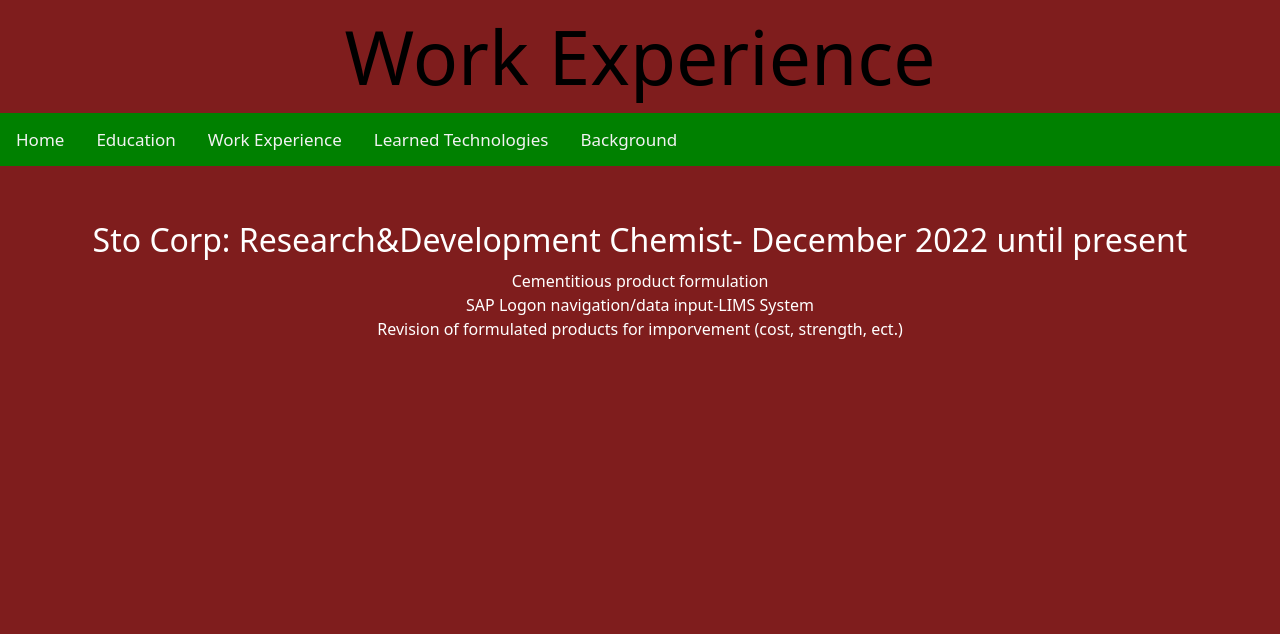
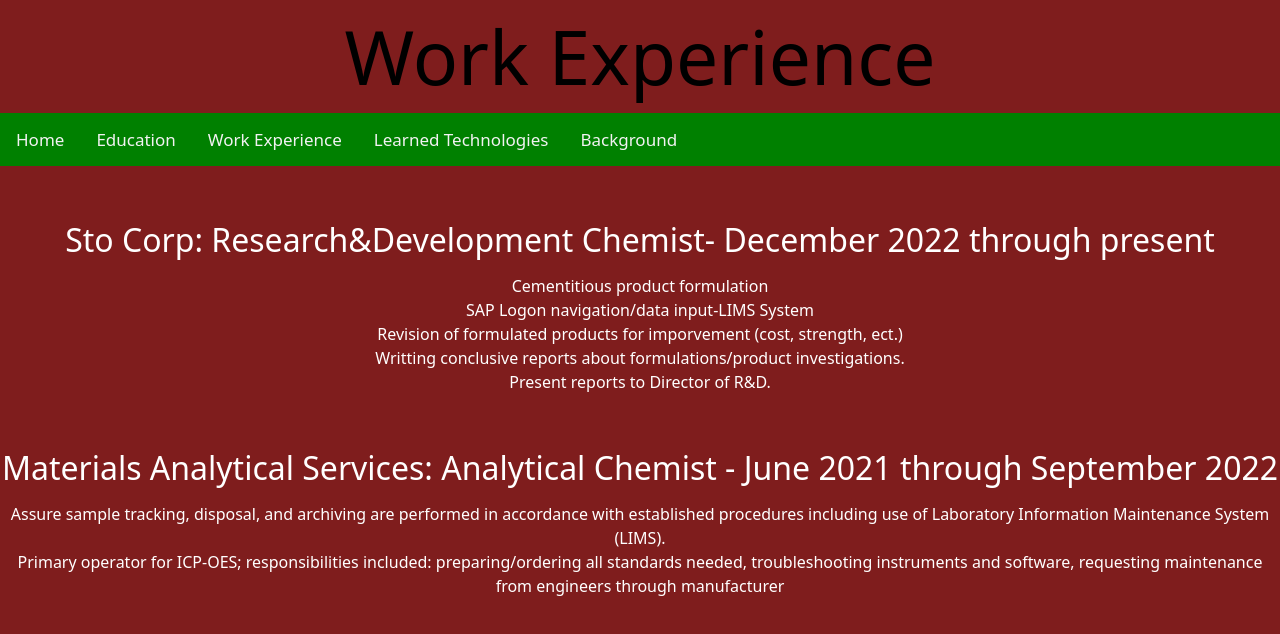
Before and after one commit to BigBreakfast28/Resume-page, a Next.js app: page /WorkExperience in a window 1280 px wide. Shown: the top 634 px of the page. Built offline with nearby package versions, Linux system fonts and the light colour scheme.

Commit message:
Setting up work exp page

```diff
--- a/pages/LearnedTechnologies.js
+++ b/pages/LearnedTechnologies.js
@@ -3,6 +3,11 @@
 export default function LearnedTechnologies() {
     <Home>Technologies Page </Home>
     return(
-        <h1>LearnedTechnologies</h1>
+        <>
+            <div className="bg-blue-900 h-screen">
+                <h1 className="text-center">LearnedTechnologies</h1>
+            </div>
+        </>
     )
+
 }
--- a/pages/WorkExperience.js
+++ b/pages/WorkExperience.js
@@ -15,10 +15,24 @@
 
                 </div>
 
-            <h2 className="text-white">Sto Corp: Research&Development Chemist- December 2022 until present</h2>
+            <h2 className="text-white">Sto Corp: Research&Development Chemist- December 2022 through present</h2>
                 <div className="text-white text-center">Cementitious product formulation</div>
                 <div className="text-white text-center">SAP Logon navigation/data input-LIMS System</div>
                 <div className="text-white text-center">Revision of formulated products for imporvement (cost, strength, ect.)</div>
+                <div className="text-white text-center">Writting conclusive reports about formulations/product investigations.</div>
+                <div className="text-white text-center">Present reports to Director of R&D.</div>
+
+            <h2 className="text-white">Materials Analytical Services: Analytical Chemist - June 2021 through September 2022</h2>
+                <div className="text-white text-center">
+                    Assure sample tracking, disposal, and archiving are performed in accordance with established
+                    procedures including use of Laboratory Information Maintenance System (LIMS).
+                </div>
+                <div className="text-white text-center">
+                    Primary operator for ICP-OES; responsibilities included: preparing/ordering all standards needed,
+                    troubleshooting instruments and software, requesting maintenance from engineers through
+                    manufacturer
+                </div>
+
 
 
         </div>
--- a/styles/globals.css
+++ b/styles/globals.css
@@ -46,6 +46,6 @@
   font-style:serif;
   text-align: center;
   padding-top: 50px;
-  padding-bottom: 5px;
+  padding-bottom: 10px;
 
 }
```
